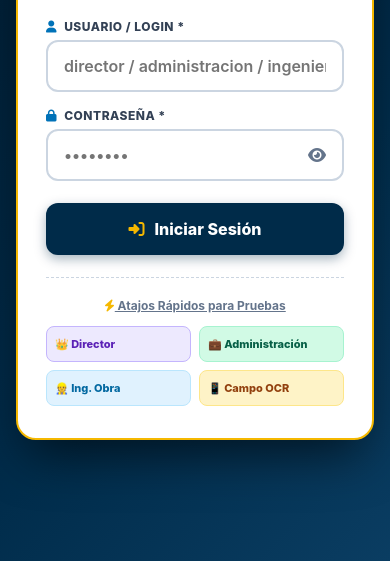
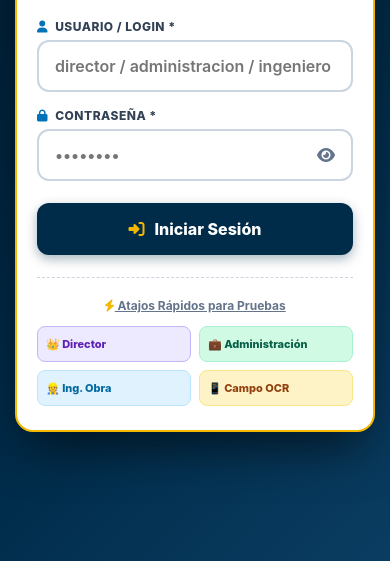
Before and after one commit to menyerbergallardo08-glitch/dalor-sigop, a plain HTML site: page frontend/index.html in a window 390 px wide. Shown: the part 283-844 px from the top of the page. Drawn offline with nearby package versions, Linux system fonts and the light colour scheme.

Commit message:
Fix: Flawless Mobile Responsive Centering for All Phones v15 for frontend/index.html

```diff
--- a/frontend/index.html
+++ b/frontend/index.html
@@ -37,6 +37,13 @@
             -webkit-tap-highlight-color: transparent;
         }
 
+        html, body {
+            margin: 0;
+            padding: 0;
+            width: 100%;
+            overflow-x: hidden;
+            -webkit-text-size-adjust: 100%;
+        }
         body {
             background-color: var(--dalor-bg);
             color: #1e293b;
@@ -254,7 +261,14 @@
                 font-size: 13px;
                 border-bottom: 1px solid #f1f5f9;
             }
-            body {
+            html, body {
+            margin: 0;
+            padding: 0;
+            width: 100%;
+            overflow-x: hidden;
+            -webkit-text-size-adjust: 100%;
+        }
+        body {
                 padding-bottom: 65px;
             }
             .mobile-bottom-nav {
@@ -755,8 +769,8 @@
     <!-- ====================================================================
          PORTAL DE ACCESO CORPORATIVO DALOR SIGO-P (ESTÁNDAR DE PRODUCCIÓN)
          ==================================================================== -->
-    <div id="app-login-screen" style="position: fixed; top: 0; left: 0; width: 100vw; height: 100vh; z-index: 100000; background: linear-gradient(135deg, #001a2e 0%, #002b49 60%, #0a3d62 100%); display: flex; align-items: center; justify-content: center; padding: 16px; box-sizing: border-box; overflow-y: auto;">
-        <div style="background: #ffffff; width: 100%; max-width: 420px; border-radius: 20px; padding: 32px 28px; box-shadow: 0 25px 50px -12px rgba(0, 0, 0, 0.6); border: 2px solid #f5b800; box-sizing: border-box;">
+    <div id="app-login-screen" style="position: fixed; inset: 0; width: 100%; height: 100%; z-index: 100000; background: linear-gradient(135deg, #001a2e 0%, #002b49 60%, #0a3d62 100%); display: flex; align-items: center; justify-content: center; padding: 12px; box-sizing: border-box; overflow-y: auto;">
+        <div style="background: #ffffff; width: 100%; max-width: 360px; border-radius: 18px; padding: 24px 20px; box-shadow: 0 25px 50px -12px rgba(0, 0, 0, 0.6); border: 2px solid #f5b800; box-sizing: border-box; margin: auto;">
             <!-- Logo Corporativo -->
             <div style="text-align: center; margin-bottom: 22px;">
                 <div style="background: #ffffff; display: inline-flex; align-items: center; justify-content: center; padding: 10px 22px; border-radius: 14px; border: 1px solid #e2e8f0; box-shadow: 0 4px 6px -1px rgba(0,0,0,0.06); margin-bottom: 12px;">
@@ -3890,6 +3904,6 @@
 
 
     <!-- App Logic -->
-    <script src="app.js?v=20260908v14"></script>
+    <script src="app.js?v=20260908v15"></script>
 </body>
 </html>
```
